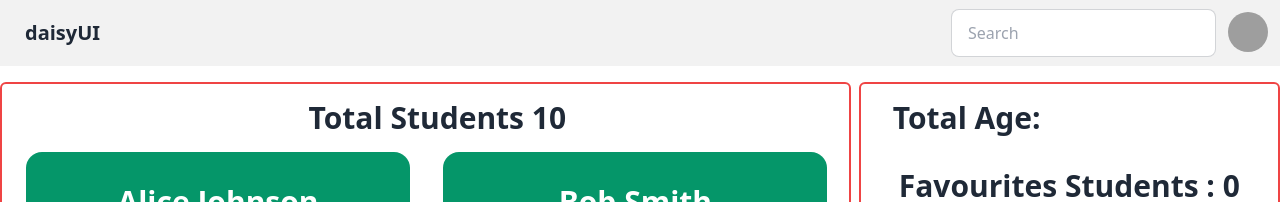
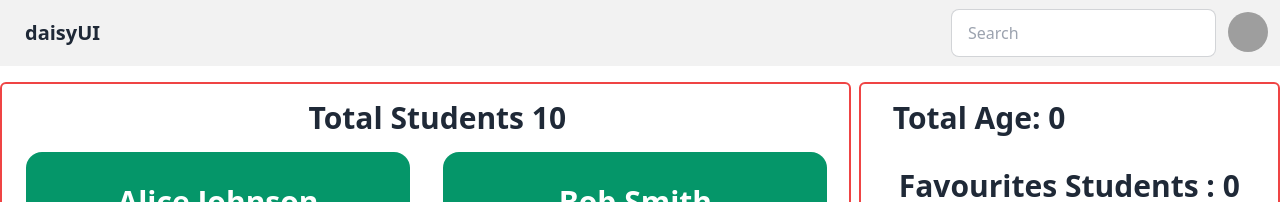
Before and after one commit to mh-shihan/react-core-concepts-recap, a React (Vite) app: page / in a window 1280 px wide. Shown: the top 202 px of the page. Built offline with nearby package versions, Linux system fonts and the light colour scheme; grey boxes are pictures that could not be loaded.

Commit message:
Made functionality to count total age

```diff
--- a/src/App.jsx
+++ b/src/App.jsx
@@ -7,6 +7,8 @@ import Students from "./components/students/Students";
 function App() {
   const [studentsList, setStudentsList] = useState([]);
   const [fevStudents, setFevStudents] = useState([]);
+  // const [alreadySelected, setAlreadySelected] = useState(-1);
+  const [totalAge, setTotalAge] = useState(0);
 
   useEffect(() => {
     fetch("../public/studentsList.json")
@@ -16,9 +18,18 @@ function App() {
   }, []);
 
   const handleAddToFev = (student) => {
-    const newArray = [...fevStudents, student];
-    setFevStudents(newArray);
-    console.log(newArray);
+    let newArray = [...fevStudents];
+
+    let alreadySelected = newArray.find((s) => s.id === student.id);
+    if (!alreadySelected) {
+      newArray.push(student);
+      setFevStudents(newArray);
+    }
+  };
+
+  const handleTotalAge = (student) => {
+    const age = student.age;
+    setTotalAge(totalAge + age);
   };
 
   return (
@@ -29,10 +40,14 @@ function App() {
           <Students
             studentsList={studentsList}
             handleAddToFev={handleAddToFev}
+            handleTotalAge={handleTotalAge}
           ></Students>
         </div>
         <div className="col-span-3 border-2 border-red-500 rounded-md">
-          <Favourites fevStudents={fevStudents}></Favourites>
+          <Favourites
+            fevStudents={fevStudents}
+            totalAge={totalAge}
+          ></Favourites>
         </div>
       </main>
 
--- a/src/components/favourites/Favourites.jsx
+++ b/src/components/favourites/Favourites.jsx
@@ -1,10 +1,10 @@
 import Fav from "../fav/Fav";
 
-const Favourites = ({ fevStudents = [] }) => {
+const Favourites = ({ fevStudents = [], totalAge }) => {
   return (
     <div>
       <div>
-        <h1 className="pl-8 text-3xl font-bold py-4">Total Age: </h1>
+        <h1 className="pl-8 text-3xl font-bold py-4">Total Age: {totalAge}</h1>
       </div>
       <h1 className="text-3xl font-bold mt-4 mb-4 text-center border-b-2 pb-2">
         Favourites Students : {fevStudents.length}
--- a/src/components/student/Student.jsx
+++ b/src/components/student/Student.jsx
@@ -1,4 +1,4 @@
-const Student = ({ student = {}, handleAddToFev }) => {
+const Student = ({ student = {}, handleAddToFev, handleTotalAge }) => {
   const { name, age, university } = student;
   return (
     <div className="card bg-emerald-600 text-white w-96">
@@ -13,7 +13,12 @@ const Student = ({ student = {}, handleAddToFev }) => {
           >
             Add To Fev
           </button>
-          <button className="btn btn-secondary">Total Age</button>
+          <button
+            onClick={() => handleTotalAge(student)}
+            className="btn btn-secondary"
+          >
+            Total Age
+          </button>
         </div>
       </div>
     </div>
--- a/src/components/students/Students.jsx
+++ b/src/components/students/Students.jsx
@@ -1,6 +1,6 @@
 import Student from "../student/student";
 
-const Students = ({ studentsList = [], handleAddToFev }) => {
+const Students = ({ studentsList = [], handleAddToFev, handleTotalAge }) => {
   return (
     <div>
       <h1 className="text-3xl text-center py-4 font-bold">
@@ -12,6 +12,7 @@ const Students = ({ studentsList = [], handleAddToFev }) => {
             key={student.id}
             student={student}
             handleAddToFev={handleAddToFev}
+            handleTotalAge={handleTotalAge}
           ></Student>
         ))}
       </div>
```
